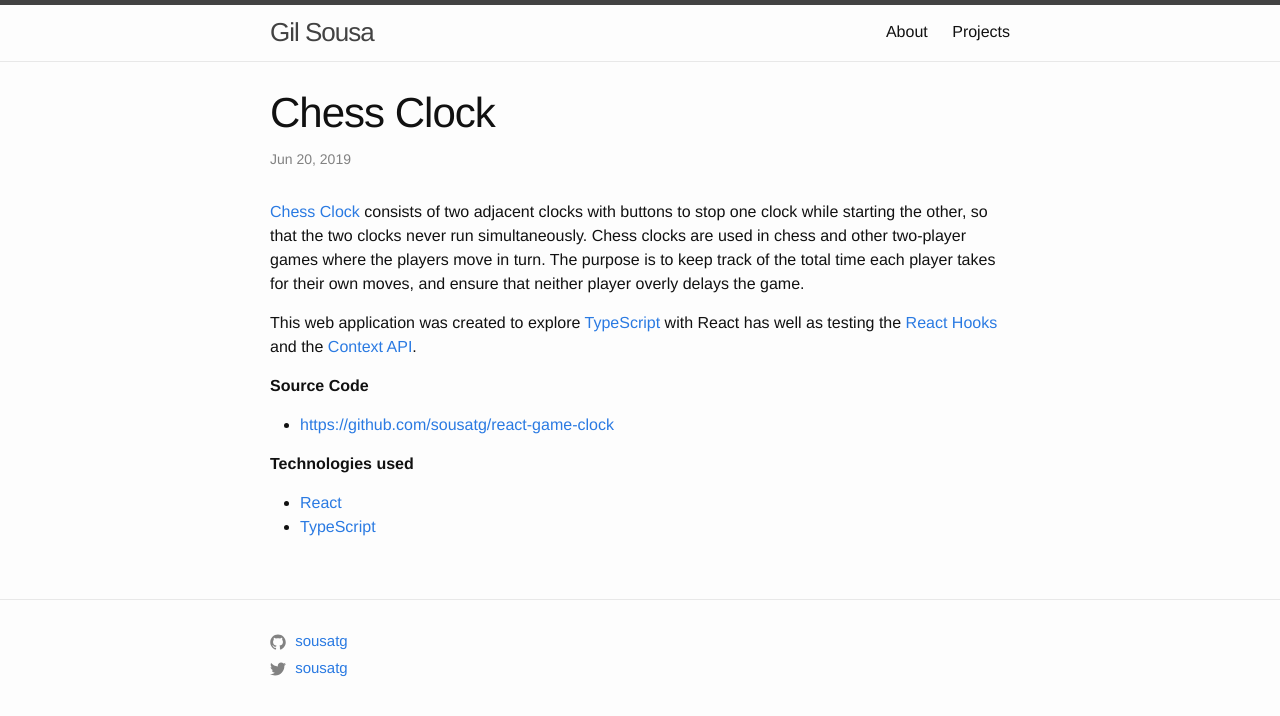
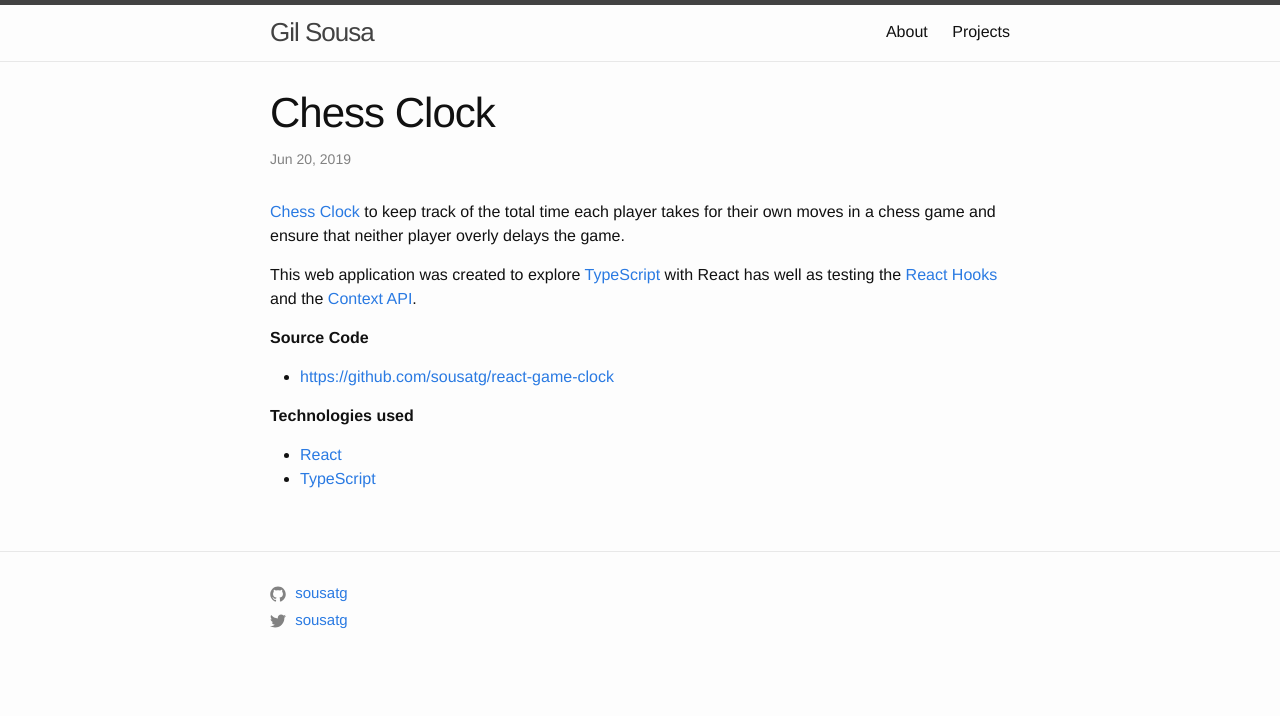
Before and after one commit to sousatg/sousatg.github.io, a Jekyll site: the page built from _projects/2019-06-20-chess-clock.md, in a window 1280 px wide. Shown: the top 716 px of the page. Built offline with Jekyll 4.4.1, drawn with Linux system fonts in a browser that asks for light colours.

Commit message:
Update description

```diff
--- a/_projects/2019-06-20-chess-clock.md
+++ b/_projects/2019-06-20-chess-clock.md
@@ -4,7 +4,7 @@ title: Chess Clock
 link: https://sousatg.github.io/react-game-clock/
 ---
 
-[Chess Clock](https://sousatg.github.io/react-game-clock/) consists of two adjacent clocks with buttons to stop one clock while starting the other, so that the two clocks never run simultaneously. Chess clocks are used in chess and other two-player games where the players move in turn. The purpose is to keep track of the total time each player takes for their own moves, and ensure that neither player overly delays the game.
+[Chess Clock](https://sousatg.github.io/react-game-clock/) to keep track of the total time each player takes for their own moves in a chess game and ensure that neither player overly delays the game.
 
 This web application was created to explore [TypeScript](https://www.typescriptlang.org/) with React has well as testing the [React Hooks](https://reactjs.org/docs/hooks-intro.html) and the [Context API](https://reactjs.org/docs/context.html).
 
```
